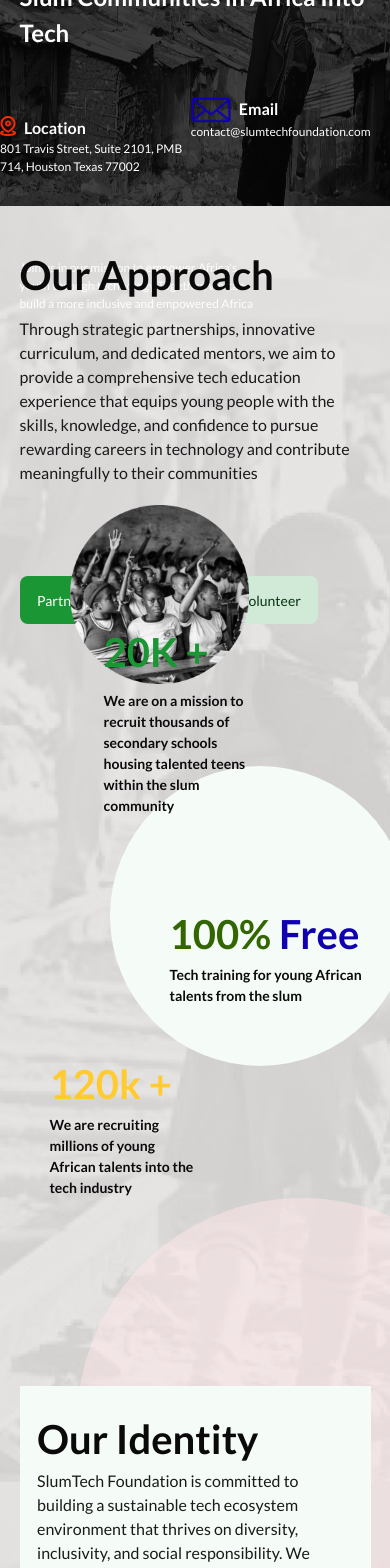
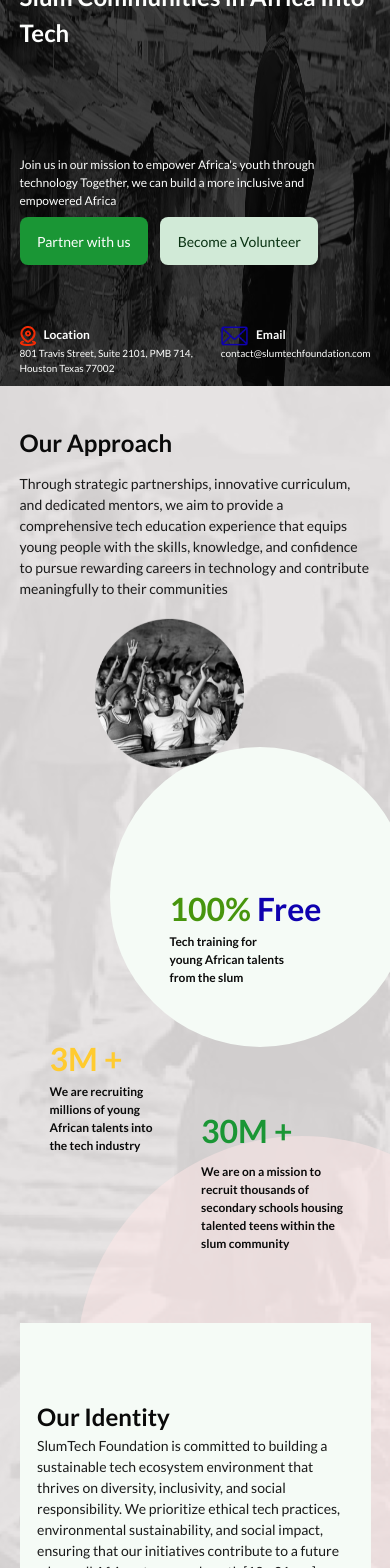
Before and after one commit to chiaka1996/slumtech, a Next.js app: page / in a window 390 px wide. Shown: the part 180-1748 px from the top of the page. Built offline with nearby package versions, Linux system fonts and the light colour scheme.

Commit message:
working on the mobile responsiveness

```diff
--- a/pages/index.js
+++ b/pages/index.js
@@ -93,9 +93,15 @@
     <Navigation />
     <Sidebar />
 
-    <div className="mt-[4%] max-large:mt-[22%] w-full h-[100vh] max-large:h-[300px] relative">
-      <div className="animate__animated animate__slower animate__slideInLeft absolute top-[10%] xlarge:top-[15%] max-large:top-[3%] left-[10%] xlarge:left-[15%] max-large:left-[5%] w-[47%] xlarge:w-[45%] max-large:w-[90%] z-30">
-       <div className="h-[20em]">
+    <div className="mt-[4%] max-large:mt-[22%] w-full h-[100vh] max-large:h-[30rem] relative">
+    <Image
+        src="/images/banner.png"
+        fill
+        alt="banner"
+        className="filter brightness-[30%]"
+          />
+      <div className="animate__animated animate__slower animate__slideInLeft absolute top-[10%] xlarge:top-[15%] max-large:top-[5%] left-[10%] xlarge:left-[15%] max-large:left-[5%] w-[47%] xlarge:w-[45%] max-large:w-[90%] z-30">
+       <div className="h-[20em]  max-large:h-[26vh]">
         <header className={`font-header text-[3rem] xlarge:text-[4.5em] max-large:text-[1.5rem] text-btn_color absolute top-[4%] left-0 ${toggleIdentity ? "header1" : "header2"}`}>
           Nurturing Young Talents from Slum Communities in Africa Into Tech
           </header>
@@ -106,8 +112,8 @@
           </header>
           </div>
 
-          <div className="z-30 mt-[7%] xlarge:mt-[20%]">
-          <div className="font-normal text-normal xlarge:text-[2.2em] max-large:text-[12px] max-large:h-[310px] text-btn_color w-[70%] max-large:w-[70%] xlarge:w-[90%]">
+          <div className="z-30 mt-[7%] xlarge:mt-[20%] max-large:mt-[2%]">
+          <div className="font-normal text-normal max-large:text-twelve xlarge:text-[2.2em] max-large:text-[12px] text-btn_color w-[70%] max-large:w-[90%] xlarge:w-[90%]">
             Join us in our mission to empower Africa's youth through technology
             Together, we can build a more inclusive and empowered Africa
           </div>
@@ -117,15 +123,8 @@
           </div>
           </div>
       </div>
-
-      <Image
-        src="/images/banner.png"
-        fill
-        alt="banner"
-        className="filter brightness-[30%]"
-          />
-        <div className="flex flex-row absolute bottom-[10%] right-[5%] text-btn_color">
-                <div className="w-[15.625rem] max-large:w-full max-large:mt-[5%]">
+      <div className="flex flex-row absolute bottom-[10%] max-large:bottom-[2%] max-large:left-[5%] right-[5%] text-btn_color">
+                <div className="w-[15.625rem]">
                     <h2 className="flex flex-row">
                     <div className="relative w-[1rem] h-[1.25rem] mr-2">
                         <Image
@@ -134,25 +133,25 @@
                         alt="location"
                             />
                         </div>
-                    <span className="font-header text-normal text-btn_color">Location</span>
+                    <span className="font-header text-normal max-large:text-twelve text-btn_color">Location</span>
                     </h2>
-                    <p className="font-normal text-twelve text-btn_color">
+                    <p className="font-normal text-twelve max-large:text-ten text-btn_color">
                     801 Travis Street, Suite 2101, PMB 714, Houston Texas  77002
                     </p>
                 </div>
 
-                <div className="ml-2">
+                <div className="ml-2 ">
                     <h2 className="flex flex-row">
-                    <div className="relative w-[40px] h-[26px] mr-2">
+                    <div className="relative w-[40px] h-[26px] max-large:w-[1.7rem] max-large:h-[1.25rem] mr-2">
                         <Image
                         src="/icons/email.png"
                         fill
                         alt="location"
                             />
                     </div>
-                    <span className="font-header text-normal text-btn_color">Email</span>
+                    <span className="font-header text-normal max-large:text-twelve text-btn_color">Email</span>
                     </h2>
-                    <p className="font-normal text-twelve  text-btn_color">
+                    <p className="font-normal text-twelve max-large:text-ten text-btn_color">
                     contact@slumtechfoundation.com
                     </p>
                 </div>
@@ -163,7 +162,7 @@
     <section className="approachBg pt-[10%]">
     {/* our approach */}
    <section className="w-full xlarge:mt-0 xlarge:pt-[10%] px-[10%] xlarge:px-[15%] max-md:px-[5%] flex flex-row  max-large:flex-col-reverse items-center justify-center z-5">
-   <div className="z-50 w-[28.1rem] h-[28.1rem]  max-md:w-[250px] max-md:h-[250px] relative mr-[9.375em]  max-large:mr-0  max-large:mt-5">
+   <div className="z-50 w-[28.1rem] h-[28.1rem]  max-large:w-[12.5em] max-large:h-[12.5em] relative mr-[9.375em]  max-large:mr-0  max-large:mt-5">
     <Image
       src="/images/approach.png"
       fill
@@ -171,11 +170,10 @@
       className="approach"
         />
     </div>
-    {/* x-large:w-32% */}
-    {/* xlarge:text-xnormal */}
+
     <div className="w-[40%] z-50  max-large:w-full">
-    <header className="font-header text-header text-head xlarge:text-xhead mb-3">Our Approach</header>
-    <div className="text-normal xlarge:text-xnormal  font-normal text-text_color">
+    <header className="font-header text-header text-head max-large:text-mhead xlarge:text-xhead mb-3">Our Approach</header>
+    <div className="text-normal max-large:text-fourteen xlarge:text-xnormal  font-normal text-text_color">
     Through strategic partnerships,
     innovative curriculum, and dedicated mentors, we aim
     to provide a comprehensive tech education experience that equips
@@ -186,38 +184,38 @@
    </section>
 
 
-   <section className="relative mt-[3%] h-[90em] xlarge:h-[150vh]  max-large:h-[1800]">
-   <div className='z-10 absolute w-[31.3rem]  xlarge:w-[50.2em]  max-large:w-[300px] h-[31.3rem] xlarge:h-[50.2em] max-large:h-[300px] rounded-full top-0 -right-[5%] bg-[#F5FBF6]'>
+   <section className="relative mt-[3%] max-large:mt-0 h-[90em] xlarge:h-[150vh]">
+   <div className='z-10 absolute w-[31.3rem]  xlarge:w-[50.2em]  max-large:w-[300px] h-[31.3rem] xlarge:h-[50.2em] max-large:h-[300px] rounded-full top-0 max-large:-top-[5%] -right-[5%] bg-[#F5FBF6]'>
    <div className="absolute z-50 bottom-[20%] left-[20%] w-[195px] xlarge:w-[20.5em]">
-      <div className="text-[#0F01AF] font-header text-head xlarge:text-[4em]"><span className="free">100% </span>Free</div>
-      <div className="text-normal xlarge:text-xnormal  max-large:text-[14px] text-header font-header">Tech training for young African talents from the slum</div>
+      <div className="text-[#0F01AF] font-header text-head max-large:text-[2em] xlarge:text-[4em]"><span className="free">100% </span>Free</div>
+      <div className="text-normal xlarge:text-xnormal  max-large:text-twelve text-header font-header max-large:w-[10em]">Tech training for young African talents from the slum</div>
     </div>
    </div>
 
-   <div className="absolute top-[30%] z-50  max-large:top-[20%] right-[30%]   max-large:right-[50%] w-[9.1rem] xlarge:w-[20em]">
-      <div className="text-[#FFCB2F] font-header text-head  xlarge:text-[4em] recruite"></div>
-      <div className="text-normal  xlarge:text-xnormal  max-large:text-[14px] text-header font-header">
+   <div className="absolute top-[30%] z-50  max-large:top-[15%] right-[30%] max-large:right-[50%] w-[9.1rem] xlarge:w-[20em]">
+      <div className="text-[#FFCB2F] font-header text-head  xlarge:text-[4em] max-large:text-[2em] recruite"></div>
+      <div className="text-normal  xlarge:text-xnormal  max-large:text-twelve max-large:w-[9em] text-header font-header">
       We are recruiting millions of young African talents into the tech industry
       </div>
     </div>
 
-    <div className="absolute z-50 top-[36%] xlarge:top-[40%]  max-large:-top-[10%] right-[12%] xlarge:right-[10%]  max-large:right-[35%] w-[12.9rem] xlarge:w-[25.2em]  max-large:w-[150px]">
-      <div className="text-[#1A9635] font-header text-head  xlarge:text-[4em] mb-2 mission"></div>
-      <div className="text-normal z-60 xlarge:text-xnormal max-large:text-fourteen text-header font-header">
+    <div className="absolute z-50 top-[36%] xlarge:top-[40%]  max-large:top-[20%] right-[12%] xlarge:right-[10%]  max-large:right-[10%] w-[12.9rem] xlarge:w-[25.2em]  max-large:w-[150px]">
+      <div className="text-[#1A9635] font-header text-head  xlarge:text-[4em] max-large:text-[2em] mb-2 mission"></div>
+      <div className="text-normal z-60 xlarge:text-xnormal max-large:text-twelve text-header font-header">
       We are on a mission to recruit thousands of secondary schools housing talented teens within the slum community
       </div>
     </div>
-    <div className='z-10 opacity-50 absolute w-[40.6rem]  max-large:w-[450px] xlarge:w-[62em] h-[40.6rem] xlarge:h-[62em]  max-large:h-[450px] rounded-full top-[40%] xlarge:top-[45%]  max-large:top-[30%] -right-[1%]  max-large:-right-[35%] bg-[#FFE7E7]' >
+    <div className='z-10 opacity-50 absolute w-[40.6rem]  max-large:w-[450px] xlarge:w-[62em] h-[40.6rem] xlarge:h-[62em]  max-large:h-[450px] rounded-full top-[40%] xlarge:top-[45%]  max-large:top-[22%] -right-[1%]  max-large:-right-[35%] bg-[#FFE7E7]' >
    </div>
 
 
     {/* our identity */}
-    <div className="z-50 w-[45%] xlarge:w-[40%] xlarge:h-[70vh] max-large:w-[90%] bg-[#F5FBF6]  pt-[6%] pb-[10%] absolute top-[10%] max-large:top-[43%] left-[10%] xlarge:left-[15%] max-large:left-[5%]">
+    <div className="z-50 w-[45%] xlarge:w-[40%] xlarge:h-[70vh] max-large:h-[30em] max-large:w-[90%] bg-[#F5FBF6]  pt-[6%] pb-[10%] absolute top-[10%] max-large:top-[35%] left-[10%] xlarge:left-[15%] max-large:left-[5%]">
     {
         toggleIdentity ?
-      <div className="w-[60%] xlarge:w-[80%] xlarge:mx-[10%] mx-[20%] max-large:w-[90%]  max-large:mx-[5%]">
-          <header className="font-header text-head text-header">Our Identity</header>
-      <div className="text-normal xlarge:text-xnormal font-normal text-text_color w-[23.5rem] xlarge:w-[100%] max-large:w-[100%]">
+      <div className="w-[60%] xlarge:w-[80%] xlarge:mx-[10%] mx-[20%] max-large:w-[90%]  max-large:mx-[5%]  max-large:mt-[15%]">
+          <header className="font-header text-head max-large:text-mhead text-header">Our Identity</header>
+      <div className="text-normal max-large:text-mnormal xlarge:text-xnormal font-normal text-text_color w-[23.5rem] xlarge:w-[100%] max-large:w-[100%]">
       SlumTech Foundation is committed to building a sustainable tech ecosystem
       environment that thrives on diversity, inclusivity, and social responsibility.
       We prioritize ethical tech practices, environmental sustainability, and social impact,
@@ -254,8 +252,8 @@
 
     </div>
 
-    <div className="z-50 flex flex-row justify-center items-center w-[45%] xlarge:w-[40%] max-large:w-[90%] h-[41.25em] xlarge:h-[45em]  max-large:h-[350px] bg-[#FDFEFD] absolute bottom-[15%] max-large:bottom-[5%] left-[10%] xlarge:left-[15%] max-large:left-[5%]">
-      <div className="text-[1.5rem] xlarge:text-xnormal max-large:text-fourteen font-header text-text_color w-[25.5rem] xlarge:w-[80%]  max-large:px-[5%]">
+    <div className="z-50 flex flex-row justify-center items-center w-[45%] xlarge:w-[40%] max-large:w-[90%] h-[41.25em] xlarge:h-[45em]  max-large:h-[350px] bg-[#FDFEFD] absolute bottom-[15%] max-large:bottom-[13%] left-[10%] xlarge:left-[15%] max-large:left-[5%]">
+      <div className="text-[1.5rem] xlarge:text-xnormal max-large:text-mnormal font-header text-text_color w-[25.5rem] xlarge:w-[80%]  max-large:px-[5%]">
       <p>
       SlumTech is committed to working closely with schools in Slum communities to identify
        and register students with a passion for technology and a drive to excel.
@@ -267,7 +265,7 @@
       </div>
     </div>
 
-    <div className="schoolboy absolute bottom-[3%] max-large:bottom-0 left-[10%] xlarge:left-[15%] max-large:left-[5%] z-10 max-large:z-[100] max-large:h-[100px] h-[80vh] xlarge:h-[40em] w-[80%] xlarge:w-[70%] max-large:w-[90%]">
+    <div className="schoolboy absolute bottom-[3%] max-large:bottom-0 left-[10%] xlarge:left-[15%] max-large:left-[5%] z-10 max-large:z-[100] max-large:h-[12em] h-[80vh] xlarge:h-[40em] w-[80%] xlarge:w-[70%] max-large:w-[90%]">
 
     <Image
       src="/images/schoolboy.png"
@@ -283,7 +281,7 @@
     </section>
     </section>
 
-     <section className="w-[100%] h-[200vh] xlarge:h-[200vh] py-[5%] px-[10%] xlarge:px-[15%] max-md:px-[5%] relative max-md:mt-[5%]">
+     <section className="w-[100%] h-[200vh] max-large:h-[1400px] xlarge:h-[200vh] py-[5%] max-large:py-[2%] px-[10%] xlarge:px-[15%] max-large:px-[5%] relative max-large:mt-[1%]">
     <Image
       src="/images/what.png"
       fill
@@ -291,18 +289,18 @@
       alt="what background"
         />
 
-    <div className="z-10 absolute top-[5%] left-[10%] xlarge:left-[15%]">
-        <header className="font-header text-head text-btn_color z-100">What We Do</header>
-        <div className="text-normal xlarge:text-[1.2em] font-normal text-btn_color w-[20.56em] xlarge:w-[25em] max-large:w-full z-100">
+    <div className="z-10  max-large:top-[3%] max-large:left-[5%] absolute top-[5%] left-[10%] xlarge:left-[15%]">
+        <header className="font-header text-head  max-large:text-mhead text-btn_color z-10">What We Do</header>
+        <div className="text-normal  max-large:text-twelve xlarge:text-[1.2em] font-normal text-btn_color w-[20.56em] xlarge:w-[25em] max-large:w-[70%] z-100">
         At SlumTech, we understand the potential of every individual,
         and we are dedicated to providing access, guidance, and education
         to unlock their full capabilities through:
       </div>
       </div>
 
-      <section className="relative h-[160vh] xlarge:h-[160vh] mt-[18%] xlarge:mt-[15%]">
+      <section className="relative h-[160vh] xlarge:h-[160vh] mt-[18%]  max-large:mt-[38%] xlarge:mt-[15%]">
       <div className="w-[70%] max-large:w-[100%] ml-[30%] max-large:ml-0 flex flex-row max-large:flex-col justify-between">
-        <div className="font-header text-[1.5em] xlarge:text-[2.5em] max-large:text-[16px] text-btn_color w-[15.5em] xlarge:w-[40%] pt-[10%] max-large:pt-[15%]">
+        <div className="font-header text-[1.5em] xlarge:text-[2.5em] max-large:text-mnormal text-btn_color w-[15.5em] max-large:w-[70%] xlarge:w-[40%] pt-[10%] max-large:pt-[15%]">
         Strategic partnerships with schools in Slum communities
         </div>
       <div className=" w-[45%] max-large:w-full max-md:h-[250px] h-[70vh] max-large:h-[200px] relative">
@@ -314,12 +312,11 @@
           </div>
         </div>
 
-        <div className="absolute bottom-[38%] max-large:bottom-[35%] left-0 max-large:right-[5%] w-[66%] xlarge:w-[65%] max-large:w-[90%] flex flex-row max-large:flex-col justify-between items-center max-large:items-top">
-        <div className="font-header text-[1.5em] xlarge:text-[2.5em] max-large:text-[16px] text-btn_color w-[21.875rem] xlarge:w-[58%]">
+        <div className="absolute bottom-[38%] max-large:bottom-[32%] left-0 w-[66%] max-large:w-[100%] xlarge:w-[65%]  flex flex-row max-large:flex-col justify-between max-large:justify-left items-center max-large:items-start">
+        <div className="font-header text-[1.5em] max-large:text-mnormal xlarge:text-[2.5em] text-btn_color w-[21.875rem] xlarge:w-[58%] max-large:w-[70%] mx-0">
         Identifying and fostering tech skills and talents in students
         and youths with creative minds and passion for technology
         </div>
-        {/* w-[23.875em] */}
       <div className="w-[45%] max-large:w-full h-[70vh] max-large:h-[250px] relative">
       <Image
         src="/images/wedo2.png"
@@ -329,8 +326,8 @@
           </div>
         </div>
 
-        <div className="absolute bottom-[9%] max-large:bottom-[5%] right-[0] max-large:right-[5%] w-[70%] max-large:w-[90%] flex flex-row max-large:flex-col justify-between">
-        <div className="font-header text-[1.5em] xlarge:text-[2.5em] max-large:text-[16px] text-btn_color w-[24.875rem] xlarge:w-[40%] max-large:w-full mt-[30%] xlarge:mt-[35%] max-large:mt-0">
+        <div className="absolute bottom-[9%] max-large:-bottom-[4%] right-[0] w-[70%] max-large:w-[100%] flex flex-row max-large:flex-col justify-between">
+        <div className="font-header text-[1.5em] xlarge:text-[2.5em] max-large:text-mnormal text-btn_color w-[24.875rem] xlarge:w-[40%] max-large:w-[70%] mt-[30%] xlarge:mt-[35%] max-large:mt-0">
         Providing an inclusive and supportive
         environment where teens and youth from slum
         areas can explore and develop their tech skills
@@ -349,7 +346,7 @@
       <section className="educationBg relative pb-[1%]">
       {/* eductional initiatives */}
       <section className="py-[5%] max-large:px-[5%] px-[10%] xlarge:px-[15%]">
-      <header className="font-header text-head text-header mb-[3%]">Our Educational initiatives</header>
+      <header className="font-header text-head max-large:text-mhead text-header mb-[3%]">Our Educational initiatives</header>
       <Slider {...settings}>
       {/* <div className="flex flex-row eduslide overflow-x-auto"> */}
       {data.map((option, i) =>  <div key={i} className="inline mb-[5%] w-[70px]  max-large:w-[40%]  h-[20rem] xlarge:h-[30rem] rounded-xl shadow-lg shadow-[#ffffff] bg-btn-color">
@@ -374,7 +371,7 @@
       {/* partner with us */}
      <section className="z-50 px-[15%] xlarge:px-[20%] max-large:px-[5%] mt-[5%] max-large:mt-[15%] mb-[5%] w-full flex flex-row max-large:flex-col-reverse justify-between">
       <div className=" w-[45%] max-large:w-full max-large:mt-[5%] ">
-      <p className="text-normal xlarge:text-about font-normal text-color">
+      <p className="text-normal max-large:text-mnormal xlarge:text-about font-normal text-color">
       Being a part of SlumTech is a rewarding experience that allows
       you to make a tangible difference in the lives of others. By giving your
       time and skills, you have the opportunity to create positive change, build
@@ -423,14 +420,14 @@
     </section>
 
     {/* donate */}
-     <section className="w-[100%] h-[25rem] max-md:h-[250px] relative">
+     <section className="w-[100%] h-[25rem] max-large:h-[9.63em] relative">
      <Image
       src="/images/donate_banner.png"
       fill
       alt="banner"
         />
 
-    <div className="absolute top-[30%] max-large:top-[20%] left-[10%] xlarge:left-[15%] max-large:left-[5%] w-[26.3125em] max-large:w-[90%] text-btn_color">
+    <div className="absolute top-[30%] max-large:hidden left-[10%] xlarge:left-[15%]  w-[26.3125em] text-btn_color">
       <p className="text-normal max-large:text-[12px] font-normal text-color">
       Your donation has the power to change lives.
        By contributing to SlumTech Foundation, you're not just giving,
@@ -443,6 +440,18 @@
       </div>
     </div>
     </section>
+    <div className="hidden max-large:block px-[5%] py-[5%]">
+    <p className="text-mnormal font-normal text-[#2B2B2B]">
+      Your donation has the power to change lives.
+       By contributing to SlumTech Foundation, you're not just giving,
+       you're impacting lives, opportunity, and a chance for a brighter future.
+      Every donation, makes a difference
+      Together, we can build a better world
+      </p>
+      <div className="mt-[5%]">
+        <button onClick={() => router.push('/donation')}  className="w-[170px] h-[3em]  bg-btn_green rounded-[8px] font-btn_weight text-normal text-btn_color outline-none">Donate</button>
+      </div>
+    </div>
     <Footer />
     </main>
   );
--- a/styles/globals.css
+++ b/styles/globals.css
@@ -533,8 +533,8 @@
             height: 5px;
         }
       90% {
-        width: 250px;
-        height: 250px;
+        width: 12.5em;
+        height: 12.5em;
       }
 
     }
--- a/tailwind.config.js
+++ b/tailwind.config.js
@@ -25,7 +25,7 @@
     },
     screens: {
       'large': '900px',
-      "small": "395px",
+      "small": "400px",
       "xlarge": "1900px"
     },
     backgroundImage: {
@@ -43,10 +43,12 @@
   },
   fontSize: {
     normal: "1em",
+    mnormal: "0.875em",
     about: '1.2em',
     faq: '1.2em',
     xnormal: "2.2em",
     head: "2.5em",
+    mhead:"1.5em",
     xhead: "4.5em",
     sub_header: "1.25em",
     xsub: "1.5em",
```
Also changed, not shown: components/Footer/footer.jsx (+12 -12 lines).
